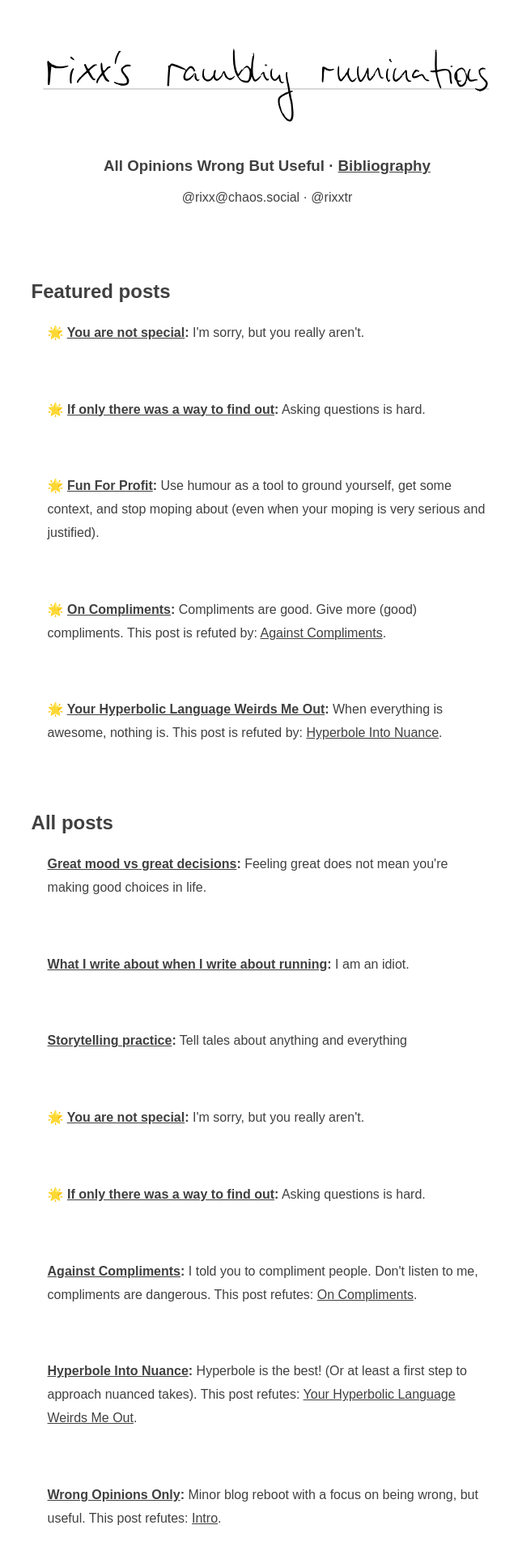
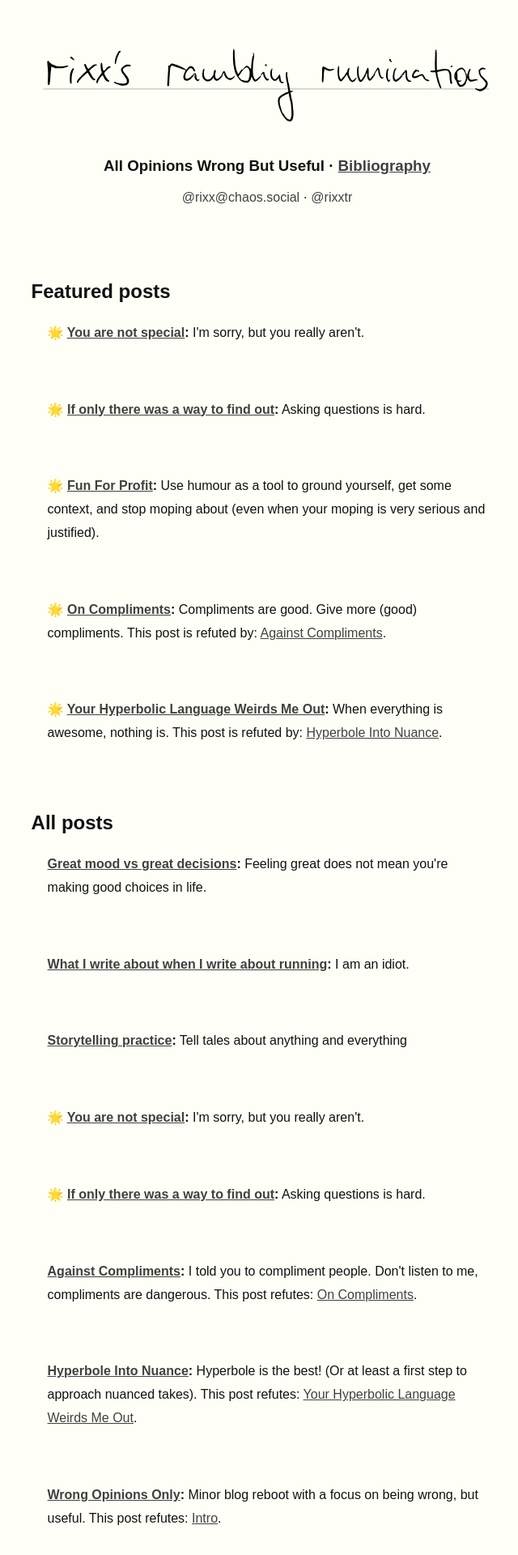
Before and after one commit to rixx/ramble, a Jekyll site: the page built from index.md, in a window 1280 px wide. Shown: the top 1920 px of the page at 81% size, without its empty margins (310-950 px from the left). Built offline with Jekyll 4.4.1, drawn with Linux system fonts in a browser that asks for light colours.

Commit message:
Give in and use the colour scheme

```diff
--- a/_sass/main.scss
+++ b/_sass/main.scss
@@ -2,7 +2,8 @@
 
 body {
     font-family: sans-serif;
-    color: #404040;
+    color: #111;
+    background-color: #fffff8;
 }
 
 main, header {
```
